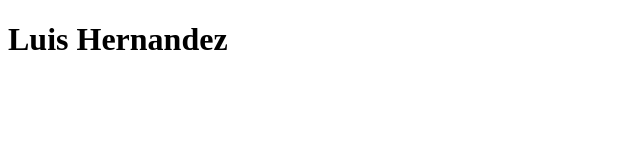
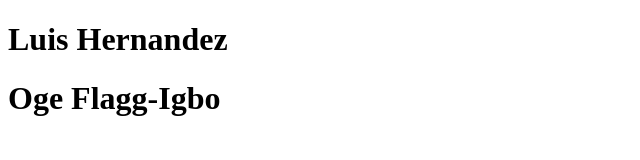
Before and after one commit to ZDC7096/sdsu_first_webpage, a plain HTML site: page index.html in a window 1280 px wide. Shown: the whole page, without its empty margins (0-640 px from the left). Drawn offline with Linux system fonts and the light colour scheme.

Commit message:
Updated index.html

```diff
--- a/index.html
+++ b/index.html
@@ -8,5 +8,6 @@
 </head>
 <body>
     <h1>Luis Hernandez</h1>
+	<h1>Oge Flagg-Igbo</h1>
 </body>
 </html>
```
